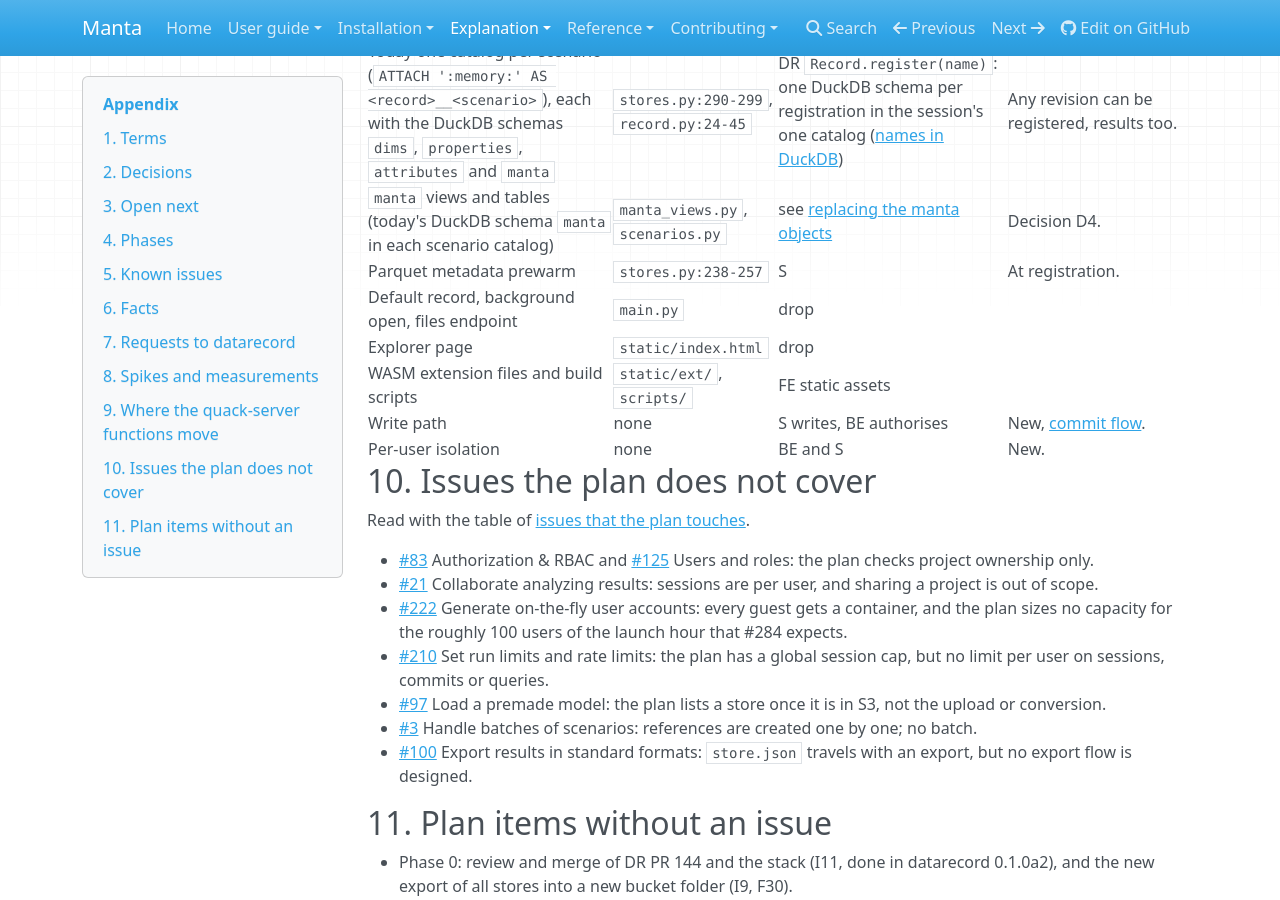
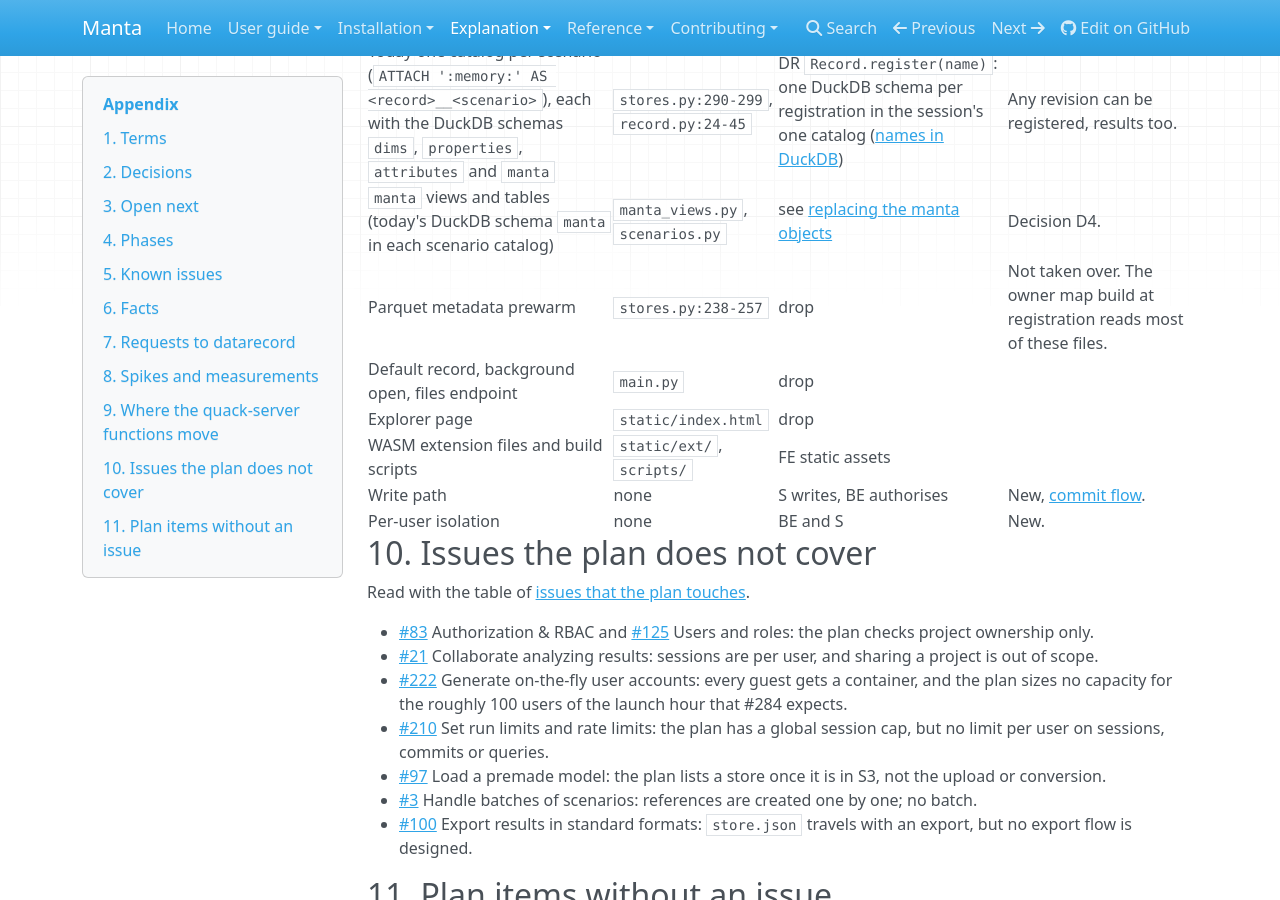
Before and after one commit to manta-plan/manta, an MkDocs documentation site: the page built from docs/explanation/datarecord-session/appendix.md, in a window 1280 px wide and 900 px high, scrolled down 17117 px. Built offline with MkDocs 1.6.1, drawn with Linux system fonts in a browser that asks for light colours; nearby versions of some CDN libraries.

Commit message:
docs: drop the metadata prewarm from the session notes
Signed-off-by: Jonas Hoersch <jonas.hoersch@openenergytransition.org>

```diff
--- a/docs/explanation/datarecord-session/appendix.md
+++ b/docs/explanation/datarecord-session/appendix.md
@@ -328,7 +328,7 @@ Consequences:
 | Kind `scenario` or `result` (heuristic) | `scenarios.py:91-96` | commit `meta`, read by the BE | A fact about the revision. The writer records it. Heuristic dropped. |
 | Today one catalog per scenario (`ATTACH ':memory:' AS <record>__<scenario>`), each with the DuckDB schemas `dims`, `properties`, `attributes` and `manta` | `stores.py:290-299`, `record.py:24-45` | DR `Record.register(name)`: one DuckDB schema per registration in the session's one catalog ([names in DuckDB](session.md#4-names-in-duckdb)) | Any revision can be registered, results too. |
 | `manta` views and tables (today's DuckDB schema `manta` in each scenario catalog) | `manta_views.py`, `scenarios.py` | see [replacing the manta objects](session.md#5-replacing-the-manta-objects) | Decision D4. |
-| Parquet metadata prewarm | `stores.py:238-257` | S | At registration. |
+| Parquet metadata prewarm | `stores.py:238-257` | drop | Not taken over. The owner map build at registration reads most of these files. |
 | Default record, background open, files endpoint | `main.py` | drop | |
 | Explorer page | `static/index.html` | drop | |
 | WASM extension files and build scripts | `static/ext/`, `scripts/` | FE static assets | |
```
Also changed, not shown: docs/explanation/datarecord-session/session.md (+1 -1 lines).
